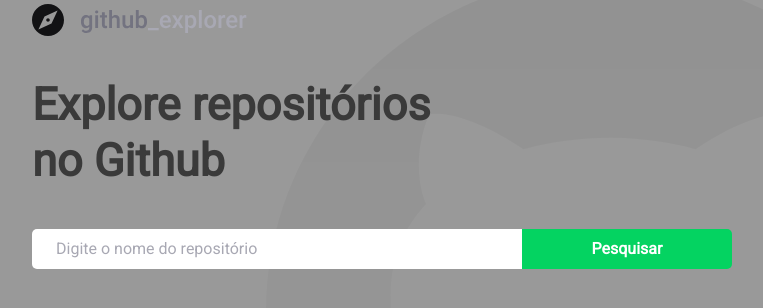
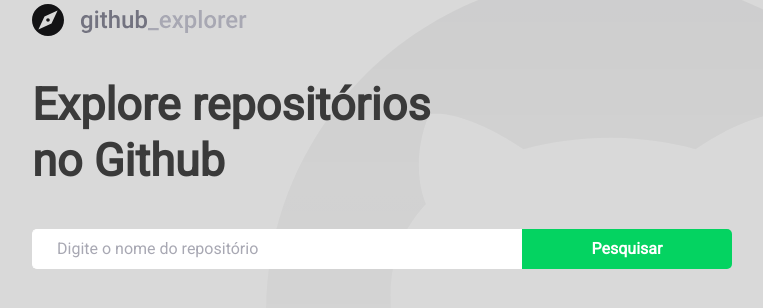
Before and after one commit to borgesjuniior/github-explorer, a React (Create React App) app: page / in a window 1280 px wide. Shown: the top 308 px of the page, without its empty margins (148-911 px from the left). Built offline with nearby package versions, Linux system fonts and the light colour scheme.

Commit message:
Lidando com erros

```diff
--- a/src/pages/Dashboard/index.tsx
+++ b/src/pages/Dashboard/index.tsx
@@ -1,6 +1,6 @@
 import React, { useState } from 'react';
 import { FiChevronRight } from 'react-icons/fi';
-import { Title, Form, Repositories } from './styles';
+import { Title, Form, Repositories, Error } from './styles';
 import api from '../../services/api';
 
 import githubLogo from '../../assets/githubLogo.svg'
@@ -17,16 +17,28 @@ interface Repository {
 const Dashboard: React.FC = () => {
   const [ newRepo, setNewRepo] = useState('');
   const [ repositories, setRepositories ] = useState<Repository[]>([]);
+  const [ inputError, setInputError ] = useState('');
 
   async function handleAddRepository(): Promise<void> {
+    if(!inputError) {
+      setInputError('Digite o autor/nome do repositório!');
+      setNewRepo('');
+      return;
+    }
 
-    const response = await api.get<Repository>(`repos/${newRepo}`);
+    try {
+      const response = await api.get<Repository>(`repos/${newRepo}`);
 
-    const repository = response.data;
+      const repository = response.data;
 
-    setRepositories([...repositories, repository]);
-    setNewRepo('');
+      setRepositories([...repositories, repository]);
+      setNewRepo('');
+      setInputError('')
 
+    } catch (error) {
+      setNewRepo('');
+      setInputError('Repositório não encontrado!')
+    }
   }
 
   return (
@@ -34,7 +46,7 @@ const Dashboard: React.FC = () => {
     <img src={githubLogo} alt="Logo"/>
     <Title>Explore repositórios no Github</Title>
 
-    <Form onSubmit={handleAddRepository}>
+    <Form  hasError={Boolean(inputError)} onSubmit={handleAddRepository}>
       <input
         placeholder="Digite o nome do repositório"
         value={newRepo}
@@ -42,6 +54,8 @@ const Dashboard: React.FC = () => {
        />
       <button type="submit">Pesquisar</button>
     </Form>
+
+    {inputError && <Error>{inputError}</Error>}
 
     <Repositories>
       {repositories.map(repository => (
--- a/src/pages/Dashboard/styles.ts
+++ b/src/pages/Dashboard/styles.ts
@@ -1,4 +1,8 @@
-import styled from 'styled-components';
+import styled, { css } from 'styled-components';
+
+interface hasError {
+  hasError: boolean;
+}
 
 export const Title = styled.h1`
   font-size: 45px;
@@ -9,7 +13,7 @@ export const Title = styled.h1`
   margin-top: 4%;
 `;
 
-export const Form = styled.form`
+export const Form = styled.form<hasError>` //passando a propriedade para dentro do componete estilizado
 margin-top: 40px;
 max-width: 700px;
 
@@ -22,6 +26,12 @@ input {
   border: 0;
   border-radius: 5px 0 0 5px;
   color: #3a3a3a;
+  border: 1px solid #fff;
+  border-right: 0;
+
+  ${(props) => props.hasError && css ` //Se for true será mostrado um css adicional
+    border-color: #cc0000;
+  `};
 
   &::placeholder {
     color: #a8a8b3;
@@ -95,3 +105,10 @@ export const Repositories = styled.div`
     }
 
 `;
+
+
+export const Error = styled.span`
+  display: block;
+  color: #cc0000;
+  margin-top: 1%;
+`;
--- a/src/styles/global.ts
+++ b/src/styles/global.ts
@@ -16,7 +16,7 @@ export default createGlobalStyle`
   }
 
   body {
-    background: #999999 url(${githubBackgroung}) no-repeat 70% top;
+    background: #d9d9d9 url(${githubBackgroung}) no-repeat 70% top;
     -webkit-font-smoothing: antialiased;
   }
 
```
